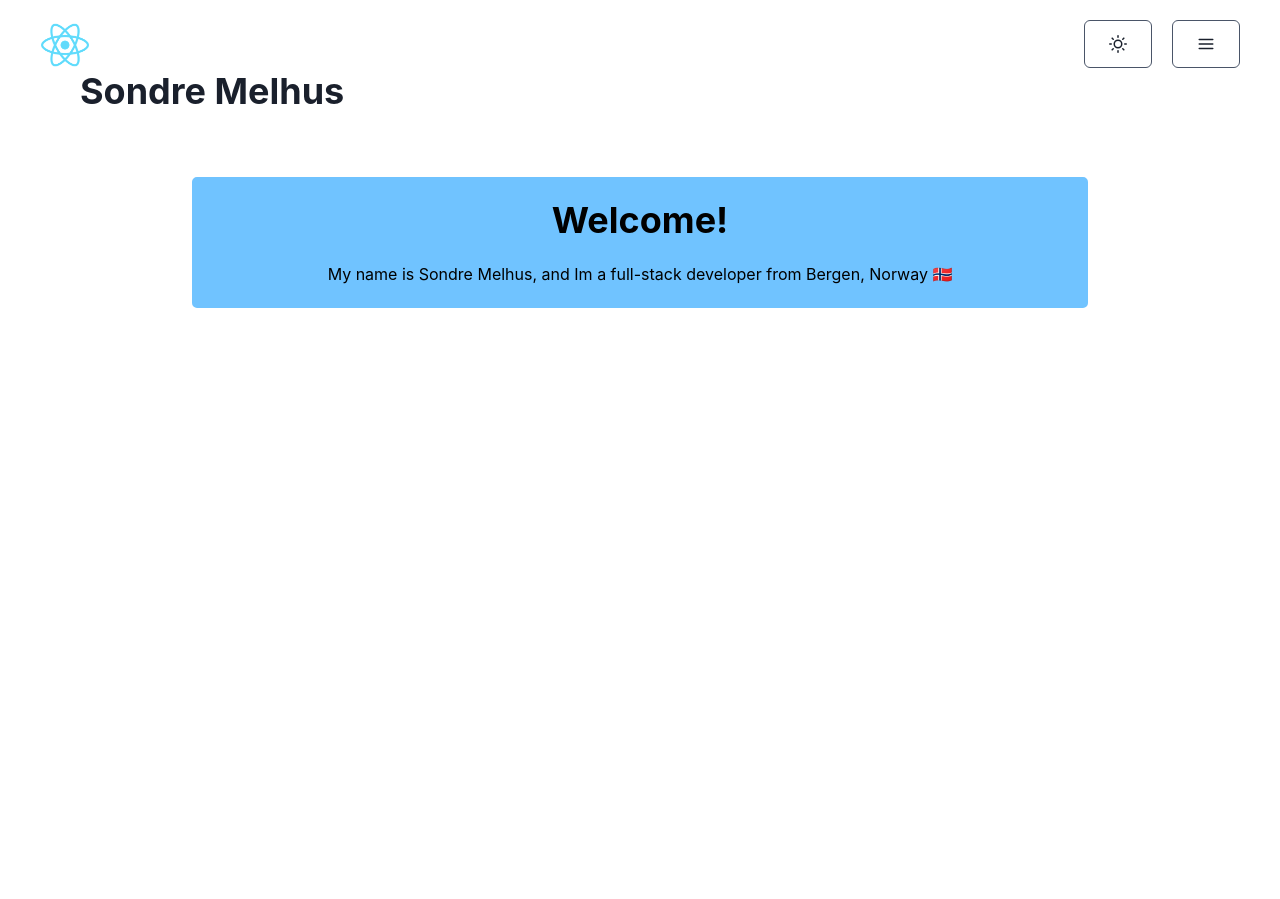
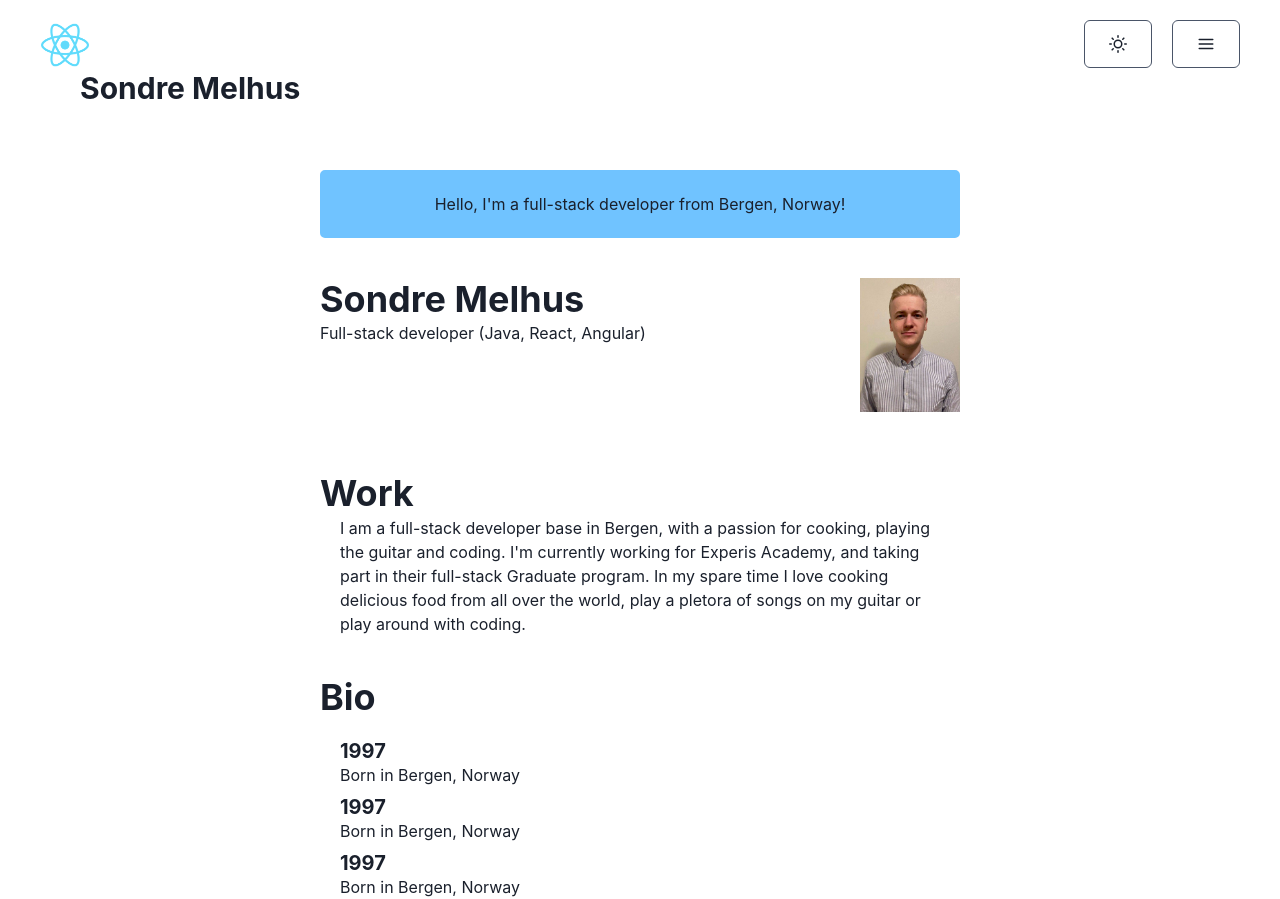
Before and after one commit to SondreEMelhus/portfolio, a React (Create React App) app: page / in a window 1280 px wide. Before the commit the page ends 800 px from the top, so only its background shows below. Built offline with nearby package versions, Linux system fonts and the light colour scheme.

Commit message:
Reworked homepage

```diff
--- a/src/components/Contact.jsx
+++ b/src/components/Contact.jsx
@@ -1,5 +1,6 @@
 import React from "react";
 import { Box, Heading, useColorMode } from "@chakra-ui/react";
+import { motion } from "framer-motion";
 
 import Navbar from "./Navbar";
 
@@ -10,9 +11,29 @@ export default function About () {
     return (
         <div>
             <Navbar />
-            <Box w='70%' bg={colorMode === 'light' ? '#70C3FF': '#F6511D'} color='black' border='2px' borderColor={colorMode === 'light' ? '#70C3FF': '#F6511D'} borderRadius='5px' fontSize='md' pt={5} pb={5} ml='auto' mr ='auto' mt='5%'>
-                <Heading>Contact</Heading>
-            </Box>
+
+            <motion.div
+                className="box"
+                initial={{ opacity: 0, scale: 0.5 }}
+                animate={{ opacity: 1, scale: 1 }}
+                transition={{
+                default: {
+                    duration: 0.3,
+                    ease: [0, 0.71, 0.2, 1.01]
+                },
+                scale: {
+                type: "just",
+                damping: 5,
+                stiffness: 100,
+                restDelta: 0.001
+                }
+            }}
+            >
+
+                <Box w='70%' bg={colorMode === 'light' ? '#70C3FF': '#F6511D'} color='black' border='2px' borderColor={colorMode === 'light' ? '#70C3FF': '#F6511D'} borderRadius='5px' fontSize='md' pt={5} pb={5} ml='auto' mr ='auto' mt='5%'>
+                    <Heading>Contact</Heading>
+                </Box>
+            </motion.div>
         </div>
     )
 }
--- a/src/components/Home.jsx
+++ b/src/components/Home.jsx
@@ -1,5 +1,8 @@
 import React from "react";
-import { Box, Heading, useColorMode } from "@chakra-ui/react";
+import { Box, Grid, GridItem, Heading, Text, useColorMode } from "@chakra-ui/react";
+import { motion } from "framer-motion";
+import Profile from '../assets/profilePic.png'
+
 
 import Navbar from "./Navbar";
 
@@ -7,12 +10,96 @@ export default function Home () {
 
     const { colorMode } = useColorMode();
 
+    const visible = { opacity: 1, y: 0, transition: { duration: 0.5 } };
+
     return (
         <div>
             <Navbar />
-            <Box w='70%' bg={colorMode === 'light' ? '#70C3FF': '#F6511D'} color='black' border='2px' borderColor={colorMode === 'light' ? '#70C3FF': '#F6511D'} borderRadius='5px' fontSize='md' pt={5} pb={5} ml='auto' mr ='auto' mt='5%'>
-                <Heading mb={5}>Welcome!</Heading> <p>My name is Sondre Melhus, and Im a full-stack developer from Bergen, Norway 🇳🇴</p>
-                </Box>
+
+            <motion.article
+                initial="hidden"
+                animate="visible"
+                exit={{ opacity: 0, transition: { duration: 1.2 } }}
+                variants={{ visible: { transition: { staggerChildren: 0.3 } } }}>
+
+                <motion.box
+                    variants={{
+                    hidden: { opacity: 0, y: -20 },
+                    visible
+                    }}
+                >
+                    <Box w='50%' align="center" bg={colorMode === 'light' ? '#70C3FF': '#F6511D'} border='2px' borderColor={colorMode === 'light' ? '#70C3FF': '#F6511D'} borderRadius='5px' fontSize='md' pt={5} pb={5} ml='auto' mr='auto' mt='5%'>
+                        <Text ml={5} mr={5}>Hello, I'm a full-stack developer from Bergen, Norway!</Text>
+                    </Box>
+                </motion.box>
+
+                <motion.box
+                    variants={{
+                        delay: 0.8,
+                        hidden: { opacity: 0, y: -20 },
+                        visible
+                    }}
+                >
+                    <Grid display="grid" align="center" gridGap={2} width='50%' gridAutoFlow="column" pt={5} pb={5} mt={5} ml="auto" mr="auto" >
+                        <Box flex={1} align="left" fontSize='md'>
+                            <Heading align='left'>Sondre Melhus</Heading>
+                            <Text align='left'>Full-stack developer (Java, React, Angular)</Text>
+                        </Box>
+                        <Box flex={1} align="right" >
+                            <img src={Profile} alt='Profile pic' p={10} align="center" height={100} width={100} borderImage='2px' borderRadius='10px' />
+                        </Box>
+                    </Grid>
+                </motion.box>
+
+                <motion.box
+                    variants={{
+                    delay: 1.2,
+                    hidden: { opacity: 0, y: -20 },
+                    visible
+                    }}
+                >
+                    <Box flex={1} align="left" w='50%' ml='auto' mr='auto' fontSize='md' mt={10}>
+                            <Heading align='left'>Work</Heading>
+                            <Text align='left' ml={5} mr={5}>I am a full-stack developer base in Bergen, with a passion for cooking, playing the guitar and coding.
+                                                      I'm currently working for Experis Academy, and taking part in their full-stack Graduate program.
+                                                      In my spare time I love cooking delicious food from all over the world, play a pletora of songs on my guitar or play around with coding. </Text>
+                        </Box>
+                </motion.box>
+
+                <motion.box
+                    variants={{
+                    delay: 1.2,
+                    hidden: { opacity: 0, y: -20 },
+                    visible
+                    }}
+                >
+                    <Box flex={1} align="left" w='50%' ml='auto' mr='auto' fontSize='md' mt={10}>
+                            <Heading align='left'>Bio</Heading>
+
+                            <Grid display="grid" gridGap={2}  align='left' templateColumns='repeat(1, 1fr)' mt={5} ml={5} mr={5}>
+
+                               <GridItem>
+                                    <Heading as="h4" size='md' flex={1} w='50%'>1997</Heading>
+                                    <Text align='left' flex={1} w='50%'>Born in Bergen, Norway</Text>
+                               </GridItem>
+
+                               <GridItem>
+                                    <Heading as="h4" size='md' flex={1}>1997</Heading>
+                                    <Text align='left' flex={1} >Born in Bergen, Norway</Text>
+                               </GridItem>
+
+                               <GridItem>
+                                    <Heading as="h4" size='md' flex={1} >1997</Heading>
+                                    <Text align='left' flex={1} >Born in Bergen, Norway</Text>
+                               </GridItem>
+
+                            </Grid>
+                        </Box>
+                </motion.box>
+
+
+            </motion.article>
+
         </div>
     )
 }
--- a/src/components/Navbar.jsx
+++ b/src/components/Navbar.jsx
@@ -19,6 +19,7 @@ export default function Navbar() {
 
     const { colorMode, toggleColorMode } = useColorMode();
 
+
     return (
         <div>
             <Grid display="grid" gridGap={2} gridAutoFlow="column" mt={5} >
@@ -27,7 +28,7 @@ export default function Navbar() {
                 <Box  flex={1} align="left" ml={10}>
                     <img src={Logo} width='50vx' height='50vx' alt='logo'/>
                     <Box  flex={1} align="left" ml={10}>
-                        <Heading>Sondre Melhus</Heading>
+                        <Heading as='h3' size='lg'>Sondre Melhus</Heading>
                     </Box>
                 </Box>
 
@@ -37,6 +38,7 @@ export default function Navbar() {
                     <Button size='lg' variant={{ sm: 'sm', md: 'md' }} onClick={toggleColorMode} mr={5} border='1px' borderColor={colorMode === 'light' ? 'gray.600': 'gray.200'}>
                         {colorMode === 'light' ? <SunIcon /> : <MoonIcon />}
                     </Button>
+
                     <Menu>
                         <MenuButton as={IconButton} size='lg' variant={{ sm: 'sm', md: 'md' }} pr={6} pl={6}  icon={<HamburgerIcon />} border='1px' borderColor={colorMode === 'light' ? 'gray.600': 'gray.200'}>
                         </MenuButton>
@@ -55,6 +57,7 @@ export default function Navbar() {
                             </MenuItem>
                         </MenuList>
                     </Menu>
+
                 </Box>
             </Grid>
         </div>
--- a/src/components/ProjectFrame.jsx
+++ b/src/components/ProjectFrame.jsx
@@ -11,9 +11,9 @@ export default function ProjectFrame () {
     const { colorMode } = useColorMode();
 
     return (
-        <Box align="center" mt={10} w='85%' ml='auto' mr='auto' border='3px' borderRadius='5px' borderColor={colorMode === 'light' ? 'gray.600': 'gray.200'}>
+        <Box align="center" mt={10} w='85%' ml='auto' mr='auto' border='3px' borderRadius='5px' borderColor={colorMode === 'light' ? 'gray.600': 'gray.200'} background={colorMode === 'light' ? 'gray.200' : 'gray.600'} pt={5} pb={5}>
             <Heading>Project title</Heading>
-            <Box>
+            <Box mt={5}>
                 <Text>Lorem ipsum dolor sit amet, consectetur adipiscing elit, sed do eiusmod tempor incididunt ut labore et dolore magna aliqua. Ut enim ad minim veniam, quis nostrud exercitation ullamco laboris nisi ut aliquip ex ea commodo consequat. Duis aute irure dolor in reprehenderit in voluptate velit esse cillum dolore eu fugiat nulla pariatur. Excepteur sint occaecat cupidatat non proident, sunt in culpa qui officia deserunt mollit anim id est laborum.</Text>
             </Box>
         </Box>
--- a/src/components/Work.jsx
+++ b/src/components/Work.jsx
@@ -1,5 +1,6 @@
 import React from "react";
 import { Box, Heading, useColorMode } from "@chakra-ui/react";
+import { motion } from "framer-motion";
 
 import Navbar from "./Navbar";
 import ProjectFrame from "./ProjectFrame";
@@ -10,12 +11,32 @@ export default function Work () {
     return (
         <div>
             <Navbar />
+
+            <motion.div
+                className="box"
+                initial={{ opacity: 0, scale: 0.5 }}
+                animate={{ opacity: 1, scale: 1 }}
+                transition={{
+                default: {
+                    duration: 0.2,
+                    ease: [0, 0.71, 0.2, 1.01]
+                },
+                scale: {
+                type: "just",
+                damping: 5,
+                stiffness: 100,
+                restDelta: 0.001
+                }
+            }}
+            >
+
                 <Box w='70%' bg={colorMode === 'light' ? '#70C3FF': '#F6511D'} color='black' border='2px' borderColor={colorMode === 'light' ? '#70C3FF': '#F6511D'} borderRadius='5px' fontSize='md' pt={5} pb={5} ml='auto' mr ='auto' mt='5%'>
                         <Heading>Work</Heading>
                 </Box>
                 <Box>
                     <ProjectFrame />
                 </Box>
+            </motion.div>
         </div>
     )
 }
```
Also changed, not shown: src/components/About.jsx (+26 -6 lines), src/components/Playground.jsx (added, +24 -0 lines), src/assets/profilePic.png (added). Lines whose indentation alone changed are shown as unchanged.
